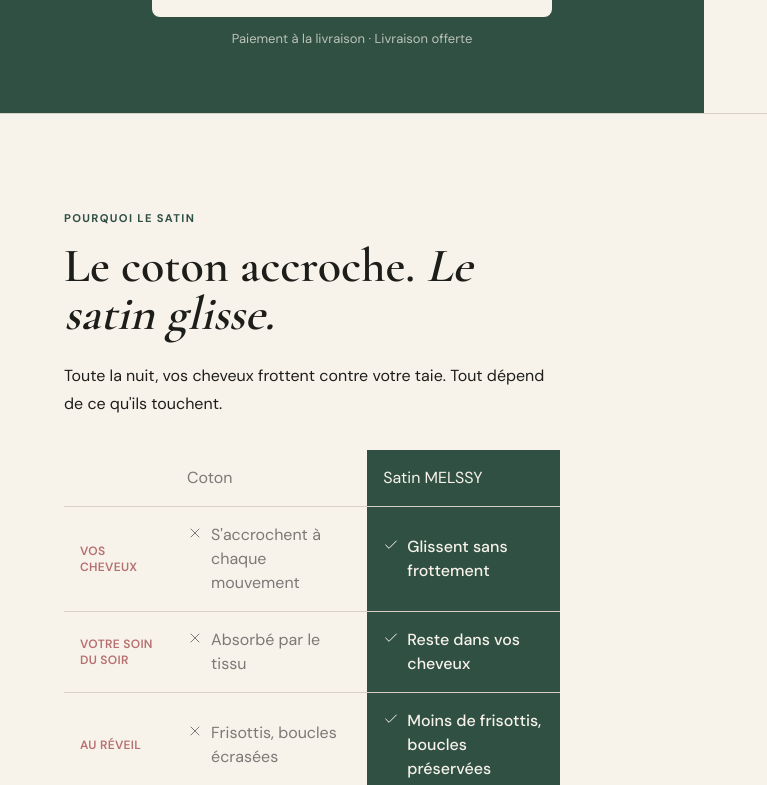
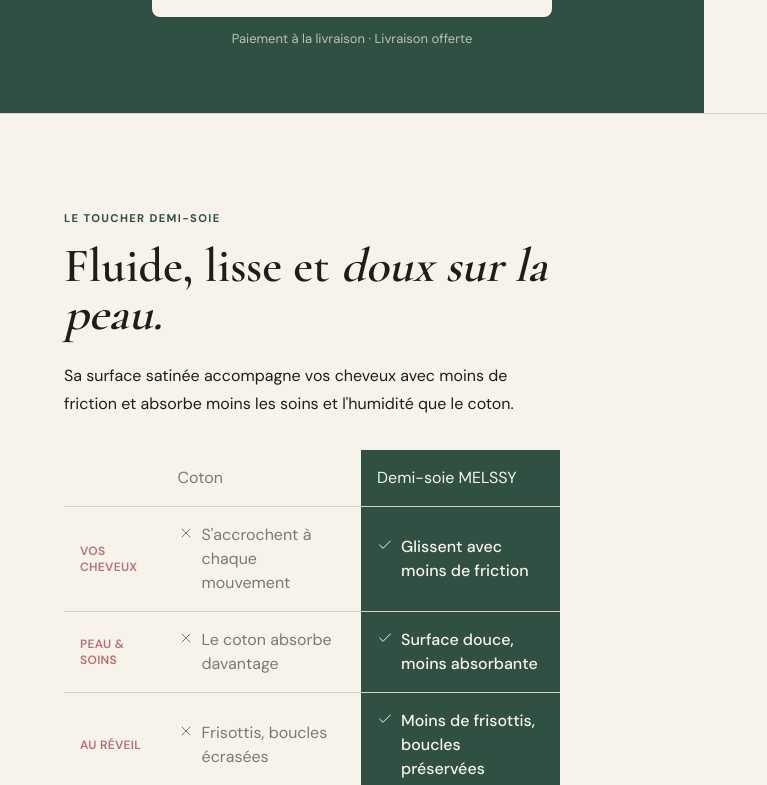
Before and after one commit to medfiddi-crypto/melssy, a Next.js app in the folder frontend/: page /rituel in a window 1280 px wide. Shown: the part 2015-2800 px from the top of the page, without its empty margins (0-767 px from the left). Built offline with nearby package versions, Linux system fonts and the light colour scheme.

Commit message:
Add demi-soie fabric messaging

```diff
--- a/frontend/src/app/rituel/page.tsx
+++ b/frontend/src/app/rituel/page.tsx
@@ -481,28 +481,28 @@ export default function RitualLandingPage() {
         <div className="px-6 py-16 md:order-2 md:px-16 md:py-24">
           <p className="eyebrow text-[var(--green)]">{landing.satinComparison.eyebrow}</p>
           <h2 className="display mt-4 text-[30px] leading-[1.15] md:text-5xl md:leading-none">
-            Le coton accroche. <span className="headline-accent">Le satin glisse.</span>
+            Fluide, lisse et <span className="headline-accent">doux sur la peau.</span>
           </h2>
-          <p className="mt-6 max-w-lg leading-7">Toute la nuit, vos cheveux frottent contre votre taie. Tout dépend de ce qu&apos;ils touchent.</p>
+          <p className="mt-6 max-w-lg leading-7">{landing.satinComparison.subheadline}</p>
           <div className="mt-8 overflow-x-auto">
             <table className="w-full border-collapse text-sm md:text-base mx-auto md:max-w-[640px]">
               <thead>
                 <tr>
                   <th className="text-left p-3 md:p-4"></th>
                   <th className="text-left p-3 md:p-4 text-black/50 font-normal">Coton</th>
-                  <th className="text-left p-3 md:p-4 bg-[var(--green)] text-[#f7f3eb] font-normal">Satin MELSSY</th>
+                  <th className="text-left p-3 md:p-4 bg-[var(--green)] text-[#f7f3eb] font-normal">Demi-soie MELSSY</th>
                 </tr>
               </thead>
               <tbody>
                 <tr className="border-t border-[var(--line)]">
                   <td className="p-3 md:p-4 text-[var(--rose)] text-xs font-semibold uppercase tracking-wide">Vos cheveux</td>
                   <td className="p-3 md:p-4 text-black/50"><div className="flex items-start gap-2"><X size={16} strokeWidth={1.5} className="shrink-0 mt-0.5" /><span>S&apos;accrochent à chaque mouvement</span></div></td>
-                  <td className="p-3 md:p-4 bg-[var(--green)] text-[#f7f3eb]"><div className="flex items-start gap-2"><Check size={16} strokeWidth={1.5} className="shrink-0 mt-0.5" /><span className="font-medium">Glissent sans frottement</span></div></td>
+                  <td className="p-3 md:p-4 bg-[var(--green)] text-[#f7f3eb]"><div className="flex items-start gap-2"><Check size={16} strokeWidth={1.5} className="shrink-0 mt-0.5" /><span className="font-medium">Glissent avec moins de friction</span></div></td>
                 </tr>
                 <tr className="border-t border-[var(--line)]">
-                  <td className="p-3 md:p-4 text-[var(--rose)] text-xs font-semibold uppercase tracking-wide">Votre soin du soir</td>
-                  <td className="p-3 md:p-4 text-black/50"><div className="flex items-start gap-2"><X size={16} strokeWidth={1.5} className="shrink-0 mt-0.5" /><span>Absorbé par le tissu</span></div></td>
-                  <td className="p-3 md:p-4 bg-[var(--green)] text-[#f7f3eb]"><div className="flex items-start gap-2"><Check size={16} strokeWidth={1.5} className="shrink-0 mt-0.5" /><span className="font-medium">Reste dans vos cheveux</span></div></td>
+                  <td className="p-3 md:p-4 text-[var(--rose)] text-xs font-semibold uppercase tracking-wide">Peau &amp; soins</td>
+                  <td className="p-3 md:p-4 text-black/50"><div className="flex items-start gap-2"><X size={16} strokeWidth={1.5} className="shrink-0 mt-0.5" /><span>Le coton absorbe davantage</span></div></td>
+                  <td className="p-3 md:p-4 bg-[var(--green)] text-[#f7f3eb]"><div className="flex items-start gap-2"><Check size={16} strokeWidth={1.5} className="shrink-0 mt-0.5" /><span className="font-medium">Surface douce, moins absorbante</span></div></td>
                 </tr>
                 <tr className="border-t border-[var(--line)]">
                   <td className="p-3 md:p-4 text-[var(--rose)] text-xs font-semibold uppercase tracking-wide">Au réveil</td>
@@ -512,7 +512,7 @@ export default function RitualLandingPage() {
               </tbody>
             </table>
           </div>
-          <p className="mt-6 text-xs text-black/50">Satin 100 % polyester, pas de la soie. Nous préférons vous le dire.</p>
+          <p className="mt-6 text-xs text-black/50">{landing.satinComparison.closing}</p>
         </div>
       </section>
       <section className="px-6 py-16 md:px-16 md:py-24">
--- a/frontend/src/content/landing.fr.ts
+++ b/frontend/src/content/landing.fr.ts
@@ -1,9 +1,9 @@
 export const landing = {
   sectionOrder: ["ugc", "reviews"] as const,
   hero: {
-    eyebrow: "Le coffret Beauty Night Ritual",
+    eyebrow: "Le coffret en satin demi-soie",
     headline: "Vos cheveux, protégés toute la nuit.",
-    body: "2 taies, 1 bonnet, 2 chouchous et le boucleur offert. Prêt pour ce soir.",
+    body: "Toucher soyeux, doux sur la peau. 6 pièces, boucleur offert.",
     cta: "Commander le coffret",
     priceCaption: "paiement à la livraison",
   },
@@ -71,9 +71,9 @@ export const landing = {
     body: "Deux taies satinées, un bonnet satiné, deux chouchous satinés et un boucleur sans chaleur offert.",
   },
   satinComparison: {
-    eyebrow: "Pourquoi le satin",
-    headline: "Ce que le satin change, nuit après nuit.",
-    subheadline: "Et le matin, vous accusez vos cheveux.",
+    eyebrow: "Le toucher demi-soie",
+    headline: "Fluide, lisse et doux sur la peau.",
+    subheadline: "Sa surface satinée accompagne vos cheveux avec moins de friction et absorbe moins les soins et l'humidité que le coton.",
     blocks: [
       {
         lead: "Le coton absorbe. C'est son métier.",
@@ -88,7 +88,7 @@ export const landing = {
         text: "Votre cheveu est couvert d'écailles superposées, comme des tuiles. La friction les soulève. Des écailles soulevées, c'est précisément ça, un frisottis. Voilà pourquoi vos cheveux sont souvent moins beaux au réveil qu'au moment où vous vous êtes couchée.",
       },
     ],
-    closing: "Ce n'est pas de la soie, et nous préférons vous le dire. C'est du satin 100% polyester : il n'absorbe pas et supporte le lavage.",
+    closing: "Composition : 97 % polyester, 3 % élasthanne. Un satin demi-soie au tombé fluide et à l'éclat discret.",
     imageAlt: "Comparaison macro entre une trame de coton et une trame de satin, côte à côte",
   },
   preview: {
```
